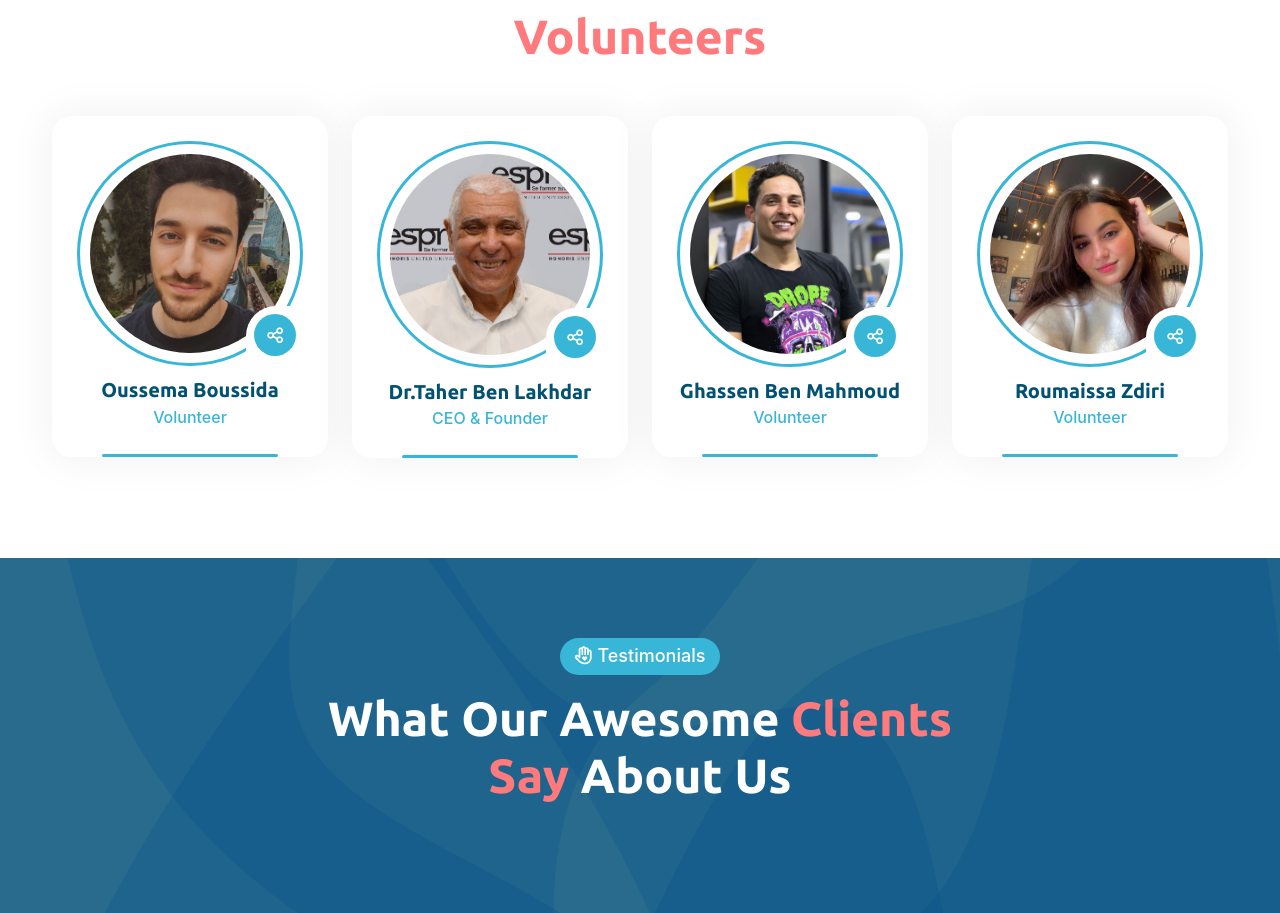
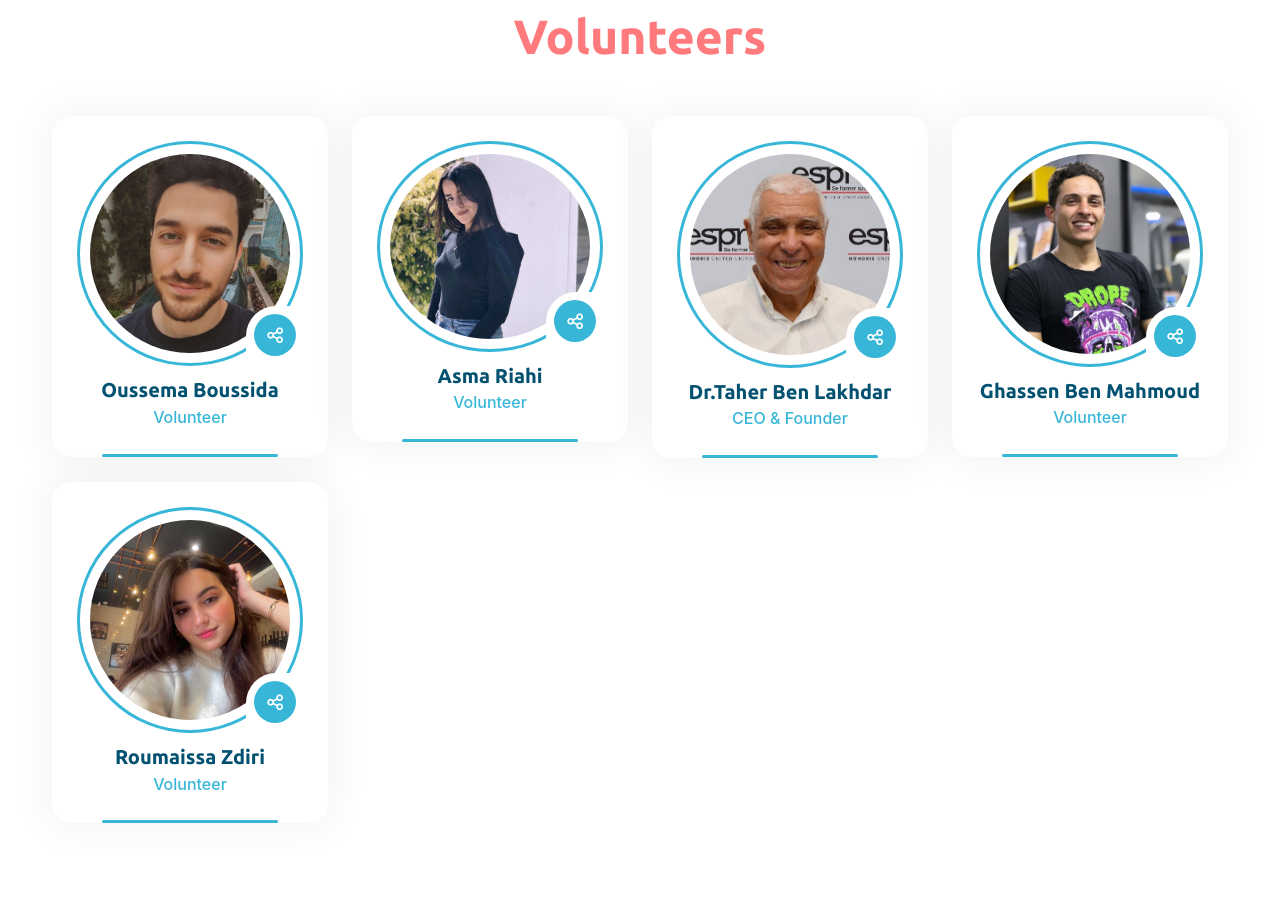
Before and after one commit to medoussemaboussida/Full-Stack-JS-Project, a React (Create React App) app in the folder Full-Stack-JS-Project-Frontend/: page /about in a window 1280 px wide. Shown: the part 1604-2517 px from the top of the page. Built offline with nearby package versions, Linux system fonts and the light colour scheme.

Commit message:
Remember me

```diff
--- a/Full-Stack-JS-Project-Frontend/src/pages/About.jsx
+++ b/Full-Stack-JS-Project-Frontend/src/pages/About.jsx
@@ -236,6 +236,41 @@ function About(){
           </div>
         </div>
         <div className="col-md-6 col-lg-3">
+          <div className="team-item wow fadeInUp" data-wow-delay=".25s">
+            <div className="team-img">
+              <img src="assets/img/team/05.jpg" alt="thumb" />
+              <div className="team-social-wrap">
+                <div className="team-social-btn">
+                  <button type="button">
+                    <i className="far fa-share-alt" />
+                  </button>
+                </div>
+                <div className="team-social">
+                  <a href="#">
+                    <i className="fab fa-facebook-f" />
+                  </a>
+                  <a href="#">
+                    <i className="fab fa-x-twitter" />
+                  </a>
+                  <a href="#">
+                    <i className="fab fa-linkedin-in" />
+                  </a>
+                  <a href="#">
+                    <i className="fab fa-youtube" />
+                  </a>
+                </div>
+              </div>
+            </div>
+            <div className="team-content">
+              <h4>
+                <a href="team.html">Asma Riahi</a>
+              </h4>
+              <span>Volunteer</span>
+            </div>
+          </div>
+        </div>
+
+        <div className="col-md-6 col-lg-3">
           <div className="team-item wow fadeInUp" data-wow-delay=".50s">
             <div className="team-img">
               <img src="assets/img/team/02.jpg" alt="thumb" />
@@ -335,7 +370,10 @@ function About(){
               </h4>
               <span>Volunteer</span>
             </div>
+
+
           </div>
+
         </div>
       </div>
     </div>
--- a/Full-Stack-JS-Project-Frontend/src/pages/Login.jsx
+++ b/Full-Stack-JS-Project-Frontend/src/pages/Login.jsx
@@ -8,6 +8,18 @@ function Login() {
   const [error, setError] = useState("");
   const [recaptchaToken, setRecaptchaToken] = useState(null); // State to hold reCAPTCHA token
   const navigate = useNavigate();
+  const [rememberMe, setRememberMe] = useState(false);
+
+  // Charger l'email et le mot de passe enregistrés
+  useEffect(() => {
+    const savedEmail = localStorage.getItem("rememberedEmail");
+    const savedPassword = localStorage.getItem("rememberedPassword");
+    if (savedEmail && savedPassword) {
+      setEmail(savedEmail);
+      setPassword(savedPassword);
+      setRememberMe(true);
+    }
+  }, []);
 
   useEffect(() => {
     const navbar = document.querySelector(".header");
@@ -47,6 +59,14 @@ function Login() {
         if (response.ok) {
           const token = data.token;
           localStorage.setItem("jwt-token", token);
+          // Stocker les identifiants si "Remember Me" est coché
+        if (rememberMe) {
+          localStorage.setItem("rememberedEmail", email);
+          localStorage.setItem("rememberedPassword", password);
+        } else {
+          localStorage.removeItem("rememberedEmail");
+          localStorage.removeItem("rememberedPassword");
+        }
             // Vérifier l'état du compte
             if (data.user.etat === "Désactivé") {
                 navigate("/accountdisabled"); // Redirection si le compte est désactivé
@@ -116,7 +136,8 @@ function Login() {
                       <input
                         className="form-check-input"
                         type="checkbox"
-                        value=""
+                        checked={rememberMe}
+                        onChange={(e) => setRememberMe(e.target.checked)}
                         id="remember"
                       />
                       <label className="form-check-label" htmlFor="remember">
```
Also changed, not shown: Full-Stack-JS-Project-Frontend/public/assets/img/team/05.jpg (added).
